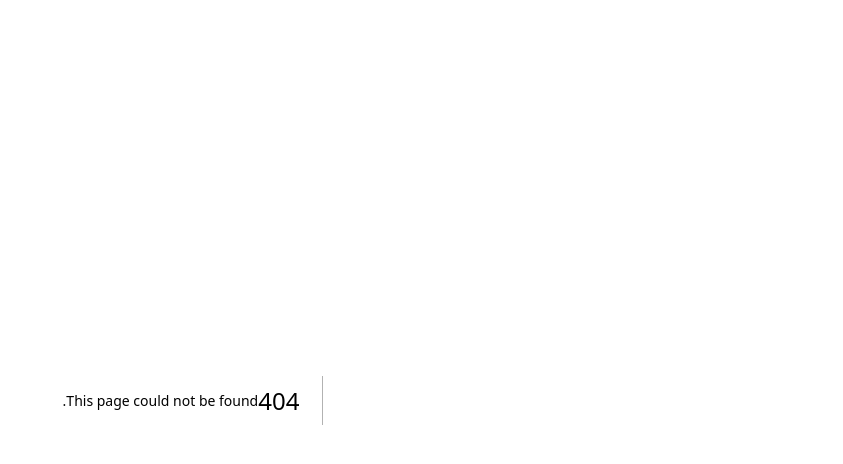
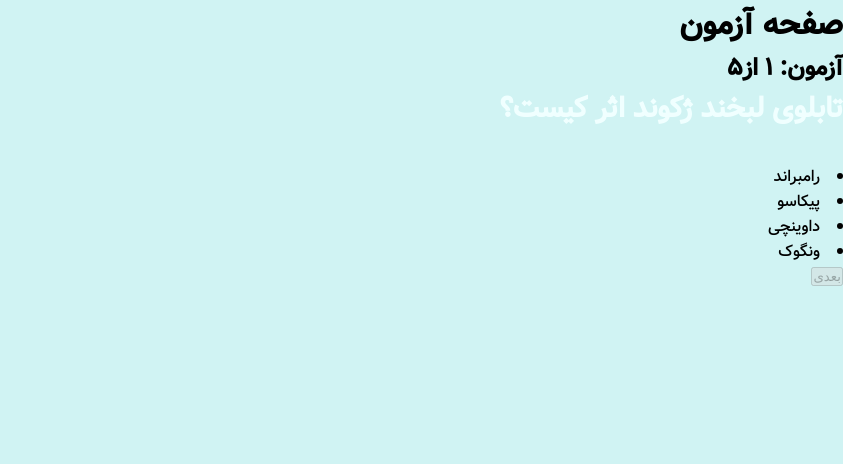
Before and after one commit to fc79/next-js-project, a Next.js app: page /quiz in a window 1280 px wide. Before the commit this address had no page. Shown: the top 464 px of the page, without its empty margins (437-1280 px from the left). Built offline with nearby package versions, Linux system fonts and the light colour scheme.

Commit message:
added quiz page

```diff
--- /dev/null
+++ b/app/quiz/page.js
@@ -0,0 +1,88 @@
+"use client";
+import { useState } from "react";
+import { quiz }  from "../data";
+export default function Page(){
+    console.log("q", quiz.questions)
+    const [activeQuestion, setActiveQuestion] = useState(0);
+    const [selectedAnswer, setSelectedAnswer] = useState("");
+    const [checked, setChecked] = useState(false);
+    const [selectedAnswerIndex, setSelectedAnswerIndex] = useState(null);
+    const [showResult, setShowResult] = useState(false);
+    const [result, setResutl] = useState({
+        score: 0, correctAnswer:0, wrongAnswer: 0 });
+    const { questions } = quiz;
+    const { answers, correctAnswer } = questions[activeQuestion];
+
+    const onAnswerSelected = (answer, index) =>{
+        setChecked(true);
+        setSelectedAnswerIndex(index);
+        if( answer === correctAnswer ){
+            setSelectedAnswer(true);
+        }
+        else{
+            setSelectedAnswer(false)
+        }
+    };
+    const nextQuestion = () =>{
+        setSelectedAnswerIndex(null);
+        setResutl((prev)=> selectedAnswer ? {...prev, score: prev.score + 5,
+        correctAnswer: prev.correctAnswer + 1}:
+        {...prev, wrongAnswer: prev.wrongAnswer + 1});
+        if( activeQuestion !== questions.length - 1){
+            setActiveQuestion(prev => prev + 1);
+        }
+        else {
+            setActiveQuestion(0);
+            setShowResult(true)
+        }
+        setChecked(false);
+    }
+    return(
+        <div className="container">
+            <h1>صفحه آزمون</h1>
+            <div>{!showResult ?(
+                <h2>
+                     آزمون: {activeQuestion + 1} از
+                     <span>{questions.length}</span>
+                </h2>
+            ):null}
+            </div>
+            <div>
+                {!showResult ? (
+                    <div className="quiz-container">
+                        <h3>
+                          {questions[activeQuestion].question}
+                        </h3>
+                        {answers.map((answer, index)=>(
+                            <li key={index} onClick={()=> onAnswerSelected(answer, index)}
+                             className={selectedAnswerIndex === index ? "li-selected" : "li-hover"}>
+                                <span>{answer}</span>
+                             </li>
+                        ))}
+                        {
+                            checked ? (
+                                <button className="btn" onClick={nextQuestion}>
+                                   {activeQuestion === questions.length - 1 ? " پایان" : "بعدی"}
+                                </button>
+                            ) : (
+                                <button className="btn-disabled" onClick={()=> nextQuestion} disabled>
+                                   {activeQuestion === questions.length - 1 ? " پایان" : "بعدی"}
+                                 </button>
+                            )
+                        }
+                    </div>
+                ): (
+                    <div className="quiz-container">
+                        <h3>نتایج</h3>
+                        <h3>به‌طور کلی{(result.score / 25) * 100} سوالات جواب داده شده</h3>
+                        <p>کل سوالات: {questions.length}</p>
+                        <p>کل امتیاز: {result.score}</p>
+                        <p>سوالات درست: {result.correctAnswer}</p>
+                        <p>سوالات غلط: {result.wrongAnswer}</p>
+                        <button onClick={()=> window.location.reload()}>شروع مجدد آزمون</button>
+                    </div>
+                )}
+            </div>
+        </div>
+    )
+}
```
